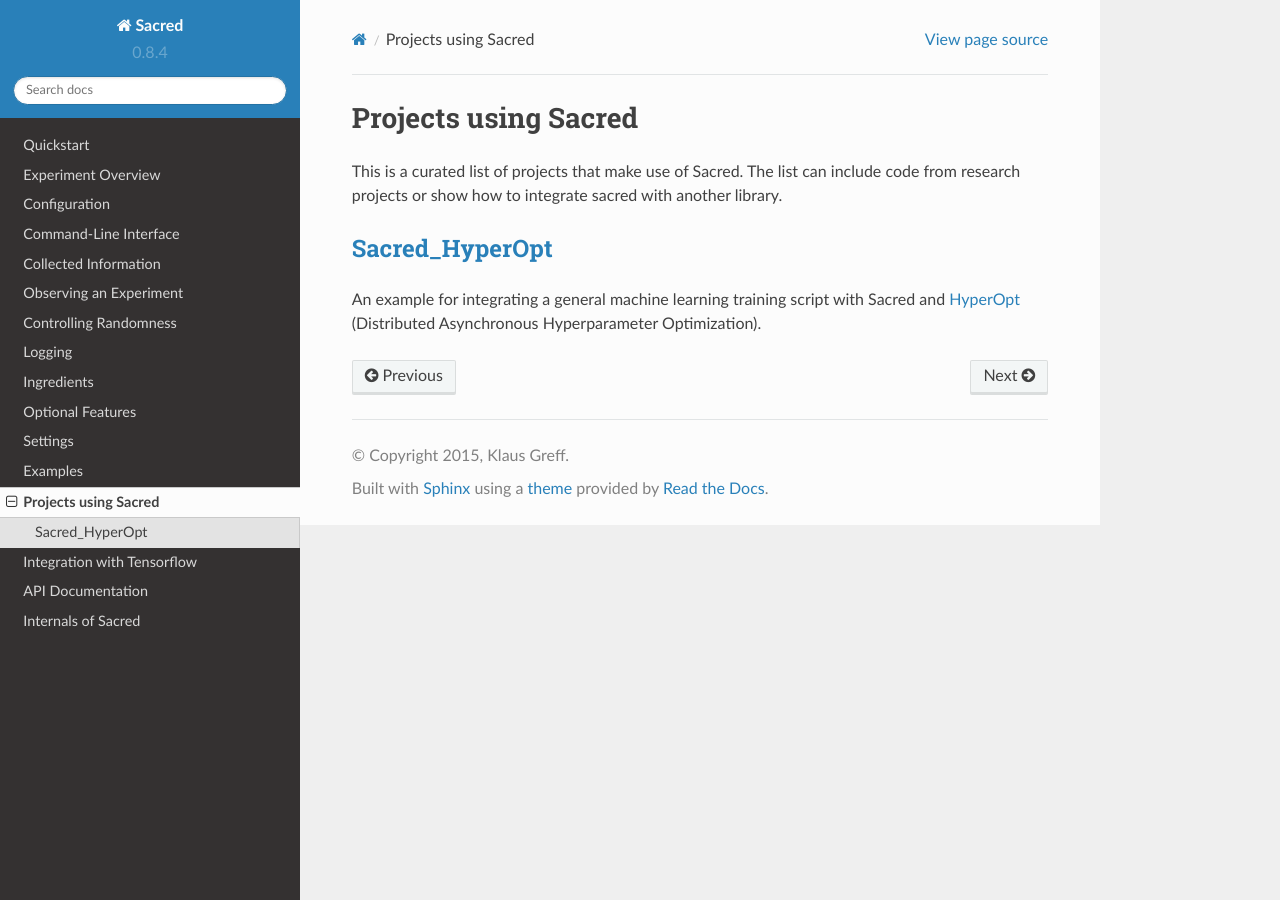
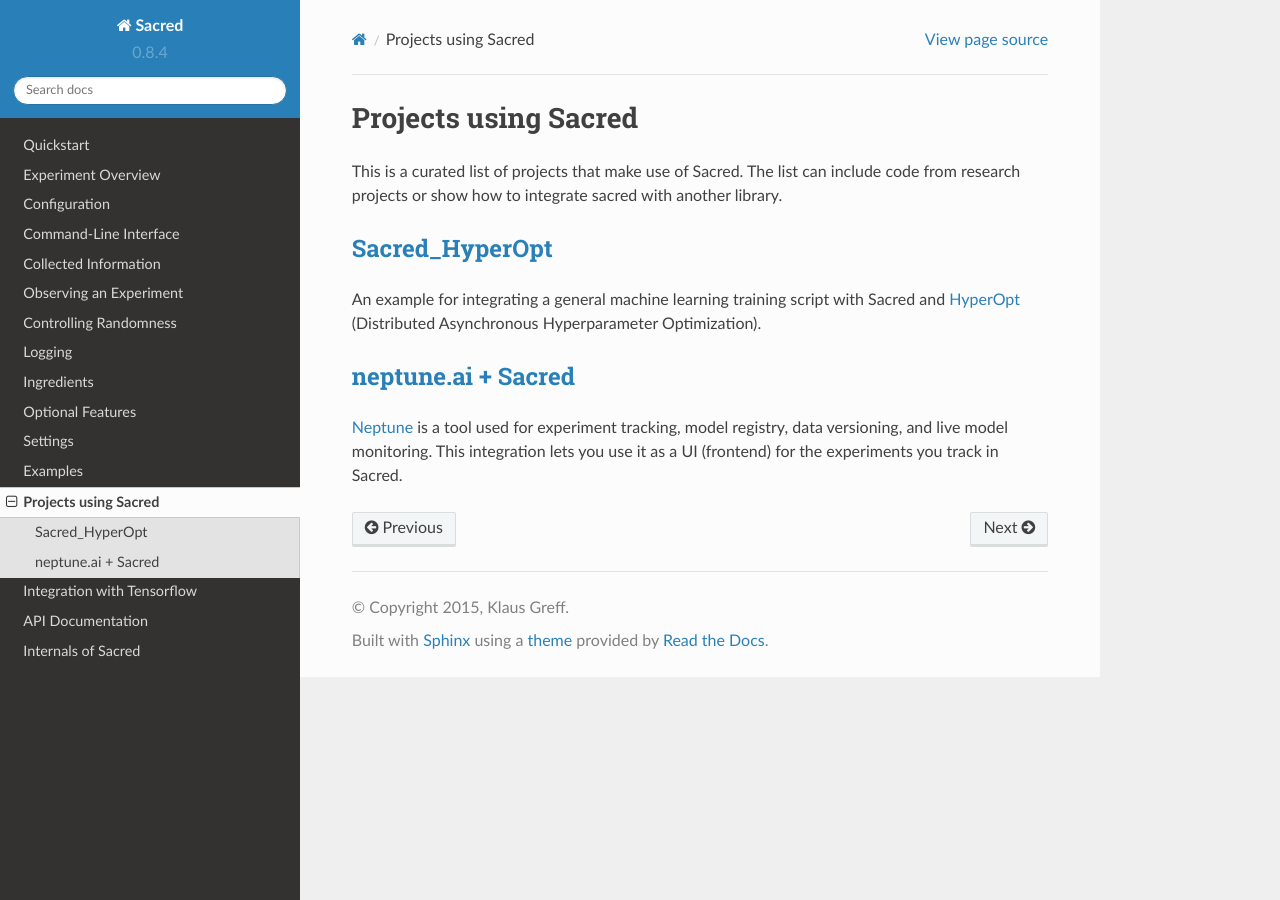
Before and after one commit to IDSIA/sacred, a Sphinx documentation site: the page built from docs/projects_using_sacred.rst, in a window 1280 px wide. Built offline with Sphinx 7.4.7 and the Read the Docs theme 2.0.0, drawn with Linux system fonts in a browser that asks for light colours; the version number is read from the project's files by our own code.

Commit message:
Added neptune.ai to projects list

```diff
--- a/docs/projects_using_sacred.rst
+++ b/docs/projects_using_sacred.rst
@@ -9,3 +9,7 @@
 ======================================================================
 An example for integrating a general machine learning training script with Sacred
 and `HyperOpt <https://github.com/hyperopt/hyperopt>`_ (Distributed Asynchronous Hyperparameter Optimization).
+
+`neptune.ai + Sacred <https://docs.neptune.ai/integrations/sacred/>`_
+======================================================================
+`Neptune <https://neptune.ai/>`_ is a tool used for experiment tracking, model registry, data versioning, and live model monitoring. This integration lets you use it as a UI (frontend) for the experiments you track in Sacred.
```
